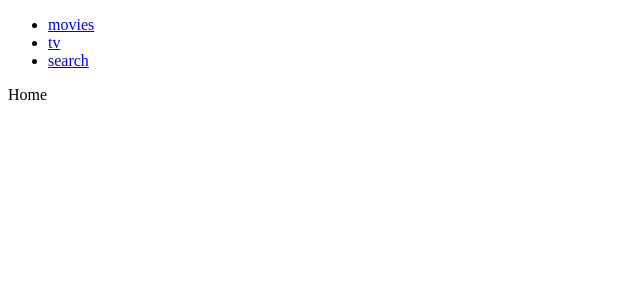
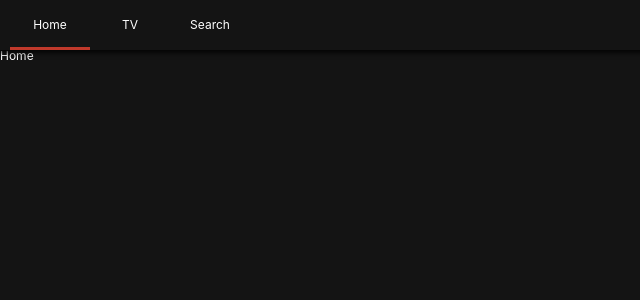
Before and after one commit to bigwin26/DsFilx, a React (Create React App) app: page / in a window 1280 px wide. Shown: the top 300 px of the page, without its empty margins (0-640 px from the left). Built offline with nearby package versions, Linux system fonts and the light colour scheme.

Commit message:
Component생성 및 styled-Components적용

```diff
--- a/package.json
+++ b/package.json
@@ -10,7 +10,9 @@
     "react": "^16.13.1",
     "react-dom": "^16.13.1",
     "react-router-dom": "^5.1.2",
-    "react-scripts": "3.4.1"
+    "react-scripts": "3.4.1",
+    "styled-components": "^5.0.1",
+    "styled-reset": "^4.1.2"
   },
   "scripts": {
     "start": "react-scripts start",
--- a/src/Components/App.js
+++ b/src/Components/App.js
@@ -1,12 +1,14 @@
 import React from "react";
 import Router from "Components/Router";
-import Header from "./Header";
+import Header from "Components/Header";
+import GlobalStyles from "Components/GlobalStyles";
 
 function App() {
   return (
     <>
       <Header />
       <Router />
+      <GlobalStyles />
     </>
   );
 }
--- /dev/null
+++ b/src/Components/GlobalStyles.js
@@ -0,0 +1,22 @@
+import { createGlobalStyle } from "styled-components";
+import reset from "styled-reset";
+
+const globalStyles = createGlobalStyle`
+${reset};
+a{
+    text-decoration:none;
+    color:inherit;
+}
+*{
+    box-sizing:border-box;
+}
+body{
+    font-family:-apple-system, BlinkMacSystemFont, 'Segoe UI', Roboto, Oxygen, Ubuntu, Cantarell, 'Open Sans', 'Helvetica Neue', sans-serif;
+    font-size:12px;
+    background-color:rgba(20,20,20,1);
+    color:white;
+    padding-top:50px;
+}
+`;
+
+export default globalStyles;
--- a/src/Components/Header.js
+++ b/src/Components/Header.js
@@ -1,18 +1,53 @@
 import React from "react";
-import { Link } from "react-router-dom";
+import { Link, withRouter } from "react-router-dom";
+import styled from "styled-components";
 
-export default () => (
-  <header>
-    <ul>
-      <li>
-        <Link to="/">movies</Link>
-      </li>
-      <li>
-        <Link to="/tv">tv</Link>
-      </li>
-      <li>
-        <Link to="/search">search</Link>
-      </li>
-    </ul>
-  </header>
-);
+const Header = styled.header`
+  color: white;
+  position: fixed;
+  top: 0;
+  left: 0;
+  width: 100%;
+  height: 50px;
+  display: flex;
+  align-items: center;
+  padding: 0px 10px;
+  background-color: rgba(20, 20, 20, 0.6);
+  box-shadow: 0px 1px 5px 2px rgba(0, 0, 0, 0.8);
+`;
+
+const List = styled.ul`
+  display: flex;
+`;
+
+const Item = styled.li`
+  width: 80px;
+  height: 50px;
+  text-align: center;
+  border-bottom: 3px solid
+    ${props => (props.current ? "#c0392b" : "transparent")};
+  transition: border-bottom 0.5s ease-in-out;
+`;
+
+const StyledLink = styled(Link)`
+  height: 50px;
+  display: flex;
+  align-items: center;
+  justify-content: center;
+`;
+
+export default withRouter(({ location: { pathname } }) => (
+  <Header>
+    <List>
+      <Item current={pathname === "/"}>
+        <StyledLink to="/">Home</StyledLink>
+      </Item>
+      <Item current={pathname === "/tv"}>
+        <StyledLink to="/tv">TV</StyledLink>
+      </Item>
+      <Item current={pathname === "/search"}>
+        <StyledLink to="/search">Search</StyledLink>
+      </Item>
+    </List>
+  </Header>
+));
--- a/src/Components/Router.js
+++ b/src/Components/Router.js
@@ -4,7 +4,7 @@
 import Search from "Routes/Search";
 import TV from "Routes/TV";
 
-const Router = () => {
+export default () => {
   return (
     <Switch>
       <Route exact path="/" component={Home} />
@@ -14,5 +14,3 @@
     </Switch>
   );
 };
-
-export default Router;
```
Also changed, not shown: 1 other file (tests, documents, lock files or other folders).
